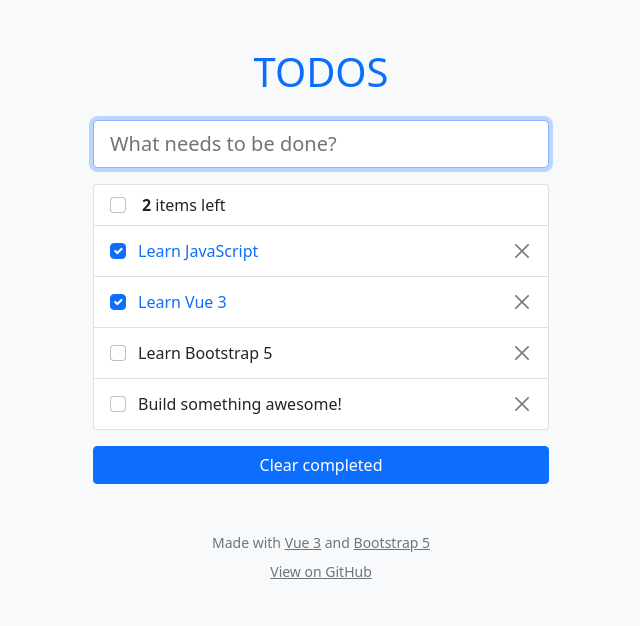
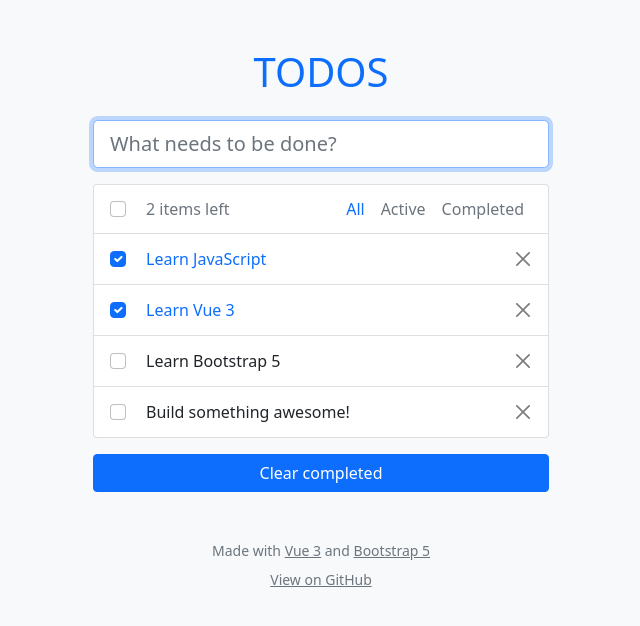
Before and after one commit to davidgaroro/vue-todo-pwa, a Vue app: page /#/all in a window 1280 px wide. Shown: the top 626 px of the page, without its empty margins (319-959 px from the left). Built offline with nearby package versions, Linux system fonts and the light colour scheme.

Commit message:
add filters logic

```diff
--- a/src/components/TodoItem.vue
+++ b/src/components/TodoItem.vue
@@ -2,9 +2,8 @@
   <li class="list-group-item d-flex justify-content-between align-items-center">
     <div>
       <input
-        class="form-check-input me-2"
+        class="form-check-input me-3"
         type="checkbox"
-        aria-label="Todo checkbox"
         :checked="todo.done"
         @change="toggleTodo(todo)"
       />
@@ -13,7 +12,6 @@
       class="form-control form-control-plaintext p-1"
       :class="{ 'text-primary': todo.done }"
       type="text"
-      aria-label="Todo text"
       :value="todo.text"
       @keyup.enter="doneEdit"
       @keyup.esc="cancelEdit"
@@ -22,7 +20,6 @@
     <button
       type="button"
       class="btn-close btn-sm ms-2"
-      aria-label="Remove todo"
       @click="removeTodo(todo)"
     ></button>
   </li>
--- a/src/router/index.js
+++ b/src/router/index.js
@@ -1,26 +1,23 @@
-import { createRouter, createWebHistory } from "vue-router";
+import { createRouter, createWebHashHistory } from "vue-router";
 import Home from "../views/Home.vue";
 
 const routes = [
   {
-    path: "/",
+    path: "/:filter",
     name: "Home",
     component: Home,
-  },
-  {
-    path: "/about",
-    name: "About",
-    // route level code-splitting
-    // this generates a separate chunk (about.[hash].js) for this route
-    // which is lazy-loaded when the route is visited.
-    component: () =>
-      import(/* webpackChunkName: "about" */ "../views/About.vue"),
+    props: true,
   },
 ];
 
 const router = createRouter({
-  history: createWebHistory(process.env.BASE_URL),
+  history: createWebHashHistory(),
   routes,
 });
 
+router.beforeEach((to) => {
+  const params = ["all", "active", "completed"];
+  if (params.every((param) => param !== to.params.filter)) return "/all";
+});
+
 export default router;
--- a/src/views/Home.vue
+++ b/src/views/Home.vue
@@ -5,7 +5,6 @@
     type="text"
     autofocus
     autocomplete="off"
-    aria-label="New todo text"
     placeholder="What needs to be done?"
     @keyup.enter="addTodo"
   />
@@ -17,15 +16,29 @@
         <input
           class="form-check-input me-3"
           type="checkbox"
-          aria-label="Select all"
           :checked="allChecked"
           @change="toggleAll(!allChecked)"
         />
-        <strong>{{ remaining }}</strong>
-        {{ pluralize(remaining, "item") }} left
+        <span class="px-1 text-secondary">
+          {{ remaining }}
+          {{ pluralize(remaining, "item") }} left
+        </span>
       </div>
+      <nav class="nav">
+        <ul class="nav">
+          <li class="nav-item" v-for="(val, key) in filters" :key="key">
+            <a
+              class="nav-link px-2 py-1"
+              :href="'#/' + key"
+              :class="{ 'link-secondary': visibility !== key }"
+              @click="visibility = key"
+              >{{ capitalize(key) }}</a
+            >
+          </li>
+        </ul>
+      </nav>
     </li>
-    <TodoItem v-for="todo in todos" :key="todo.id" :todo="todo" />
+    <TodoItem v-for="todo in filteredTodos" :key="todo.id" :todo="todo" />
   </ul>
   <button
     type="button"
@@ -41,10 +54,25 @@
 import { mapActions } from "vuex";
 import TodoItem from "@/components/TodoItem.vue";
 
+const filters = {
+  all: (todos) => todos,
+  active: (todos) => todos.filter((todo) => !todo.done),
+  completed: (todos) => todos.filter((todo) => todo.done),
+};
+
 export default {
   name: "Home",
+  props: {
+    filter: String,
+  },
   components: {
     TodoItem,
+  },
+  data() {
+    return {
+      visibility: this.filter,
+      filters: filters,
+    };
   },
   computed: {
     todos() {
@@ -52,6 +80,9 @@ export default {
     },
     allChecked() {
       return this.todos.every((todo) => todo.done);
+    },
+    filteredTodos() {
+      return filters[this.visibility](this.todos);
     },
     remaining() {
       return this.todos.filter((todo) => !todo.done).length;
@@ -62,15 +93,15 @@ export default {
     addTodo(e) {
       const text = e.target.value;
       if (text.trim()) {
-        // Add new todo
         this.$store.dispatch("addTodo", text);
-
-        // Clear input text
         e.target.value = "";
       }
     },
     pluralize(n, w) {
       return n === 1 ? w : w + "s";
+    },
+    capitalize(s) {
+      return s.charAt(0).toUpperCase() + s.slice(1);
     },
   },
 };
```
